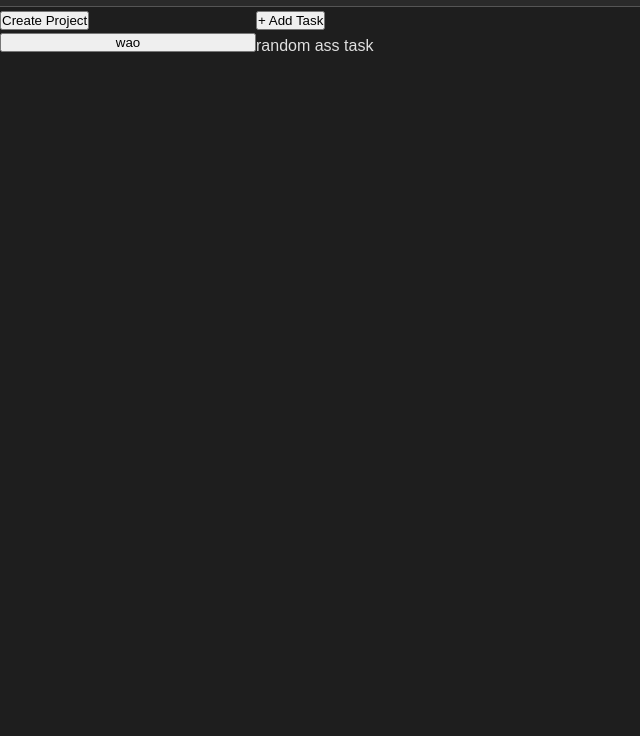
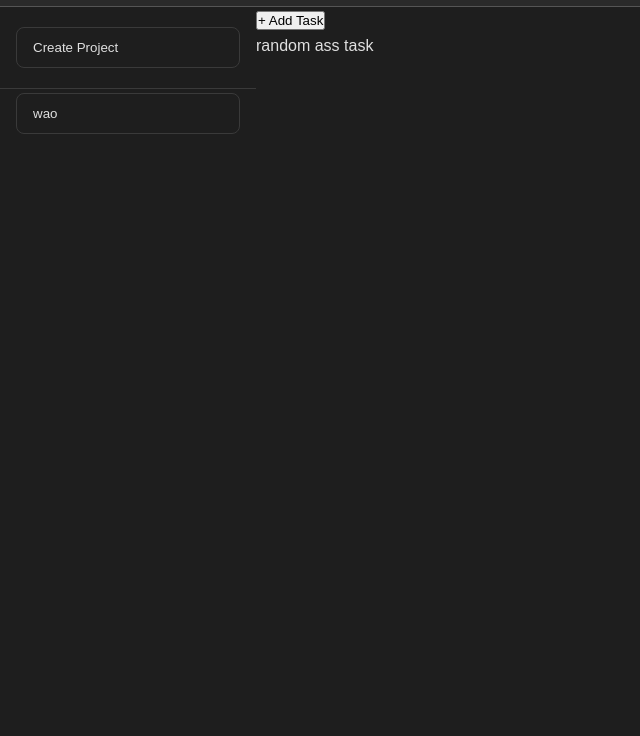
Before and after one commit to lolol0918/todo-app, a website built with webpack: page src/index.html in a window 1280 px wide. Shown: the part 64-800 px from the top of the page, without its empty margins (0-640 px from the left). Built offline with nearby package versions, Linux system fonts and the light colour scheme.

Commit message:
style: button styling

```diff
--- a/src/index.html
+++ b/src/index.html
@@ -13,7 +13,9 @@
         </header>
         <div class="layout">
             <aside>
-                <button class="sidebar-btn" id="create-project">Create Project</button>
+                <div class="projects-container create-project-container">
+                    <button class="sidebar-btn project-btn" id="create-project">Create Project</button>
+                </div>
                 <div class="projects-container" id="projects-container">
                     <button class="project-btn">Project 1</button>
                 </div>
--- a/src/style/style.css
+++ b/src/style/style.css
@@ -63,7 +63,21 @@ body {
     display: flex;
     flex-direction: column;
     gap: 10px;
+    padding: 0 var(--spacing-md);
 }
+
+.create-project-container {
+    display: flex;
+    flex-direction: column;
+    gap: 10px;
+    padding: var(--spacing-md);
+    border-bottom: 1px solid var(--color-border);
+}
+
+.sidebar-btn {
+    padding: var(--spacing-lg) 0;
+}
+
 
 .heading {
     font-size: var(--font-size-md);
@@ -71,3 +85,24 @@ body {
     background-color: var(--color-bg-alt);
     border-bottom: 1px solid var(--color-border-strong);
 }
+
+.project-btn {
+  display: block;
+  width: 100%;
+  box-sizing: border-box;
+  padding: 0.75rem 1rem;
+  margin: 0.25rem 0;
+
+  border: none;
+  border: 1px solid var(--color-border);
+  background: none;
+  color: var(--color-text);
+  text-align: left;
+  cursor: pointer;
+  border-radius: var(--radius-md);          /* gives a bit of modern roundness */
+}
+
+.project-btn:hover {
+  background: var(--color-bg-alt);
+  border-bottom-color: var(--color-border-strong);
+}
```
